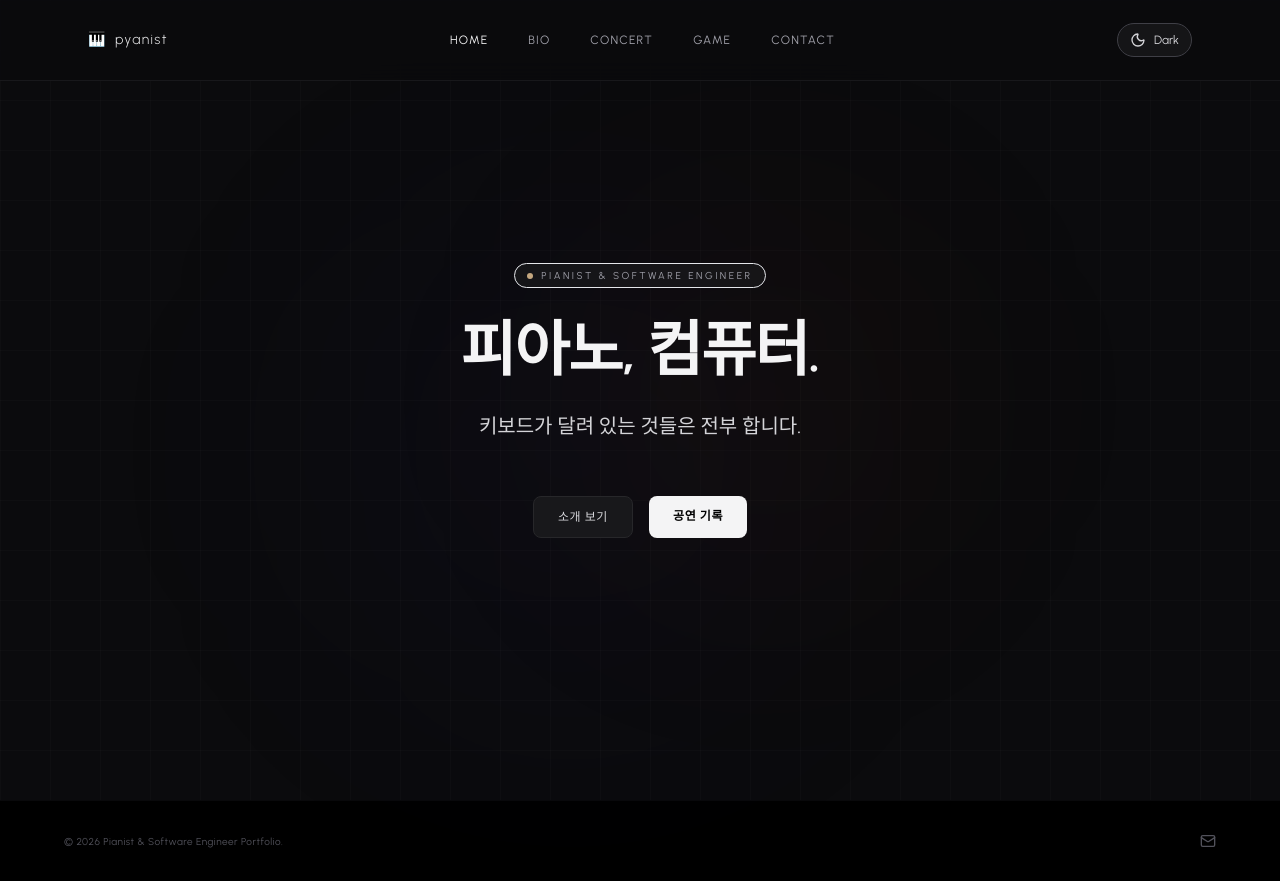
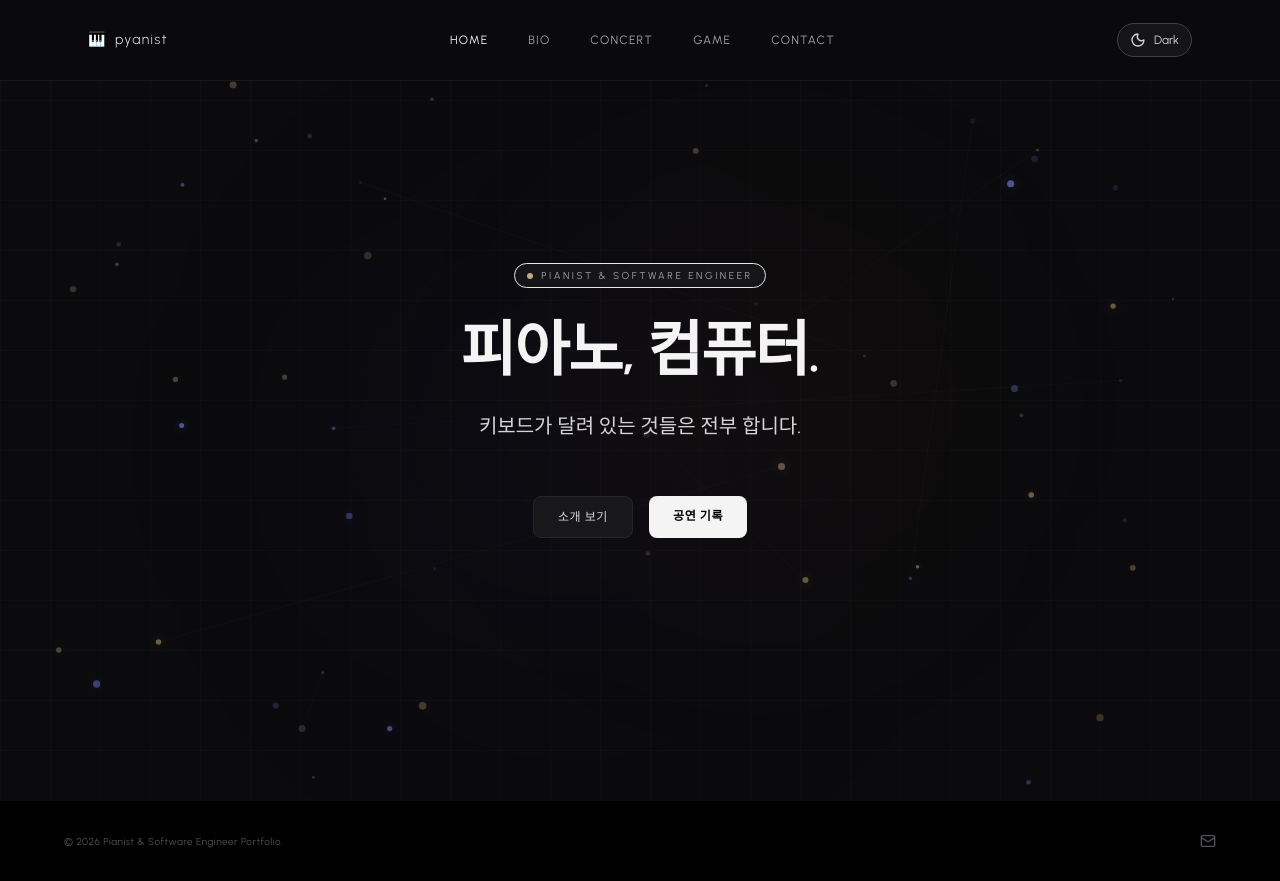
Before and after one commit to Dab1n-Lee/start_camp_project, a plain HTML site: page index.html in a window 1280 px wide. Drawn offline with nearby package versions, Linux system fonts and the light colour scheme.

Commit message:
add Background Effect

```diff
--- a/scripts.js
+++ b/scripts.js
@@ -3,8 +3,136 @@ if (typeof lucide !== 'undefined' && lucide.createIcons) {
     lucide.createIcons();
 }
 
+function hexToRgba(value, alpha) {
+    const color = value.trim();
+    const hexMatch = color.match(/^#([0-9a-f]{3}|[0-9a-f]{6})$/i);
+    if (hexMatch) {
+        let hex = hexMatch[1];
+        if (hex.length === 3) {
+            hex = hex.split('').map((char) => char + char).join('');
+        }
+        const intValue = Number.parseInt(hex, 16);
+        const r = (intValue >> 16) & 255;
+        const g = (intValue >> 8) & 255;
+        const b = intValue & 255;
+        return `rgba(${r}, ${g}, ${b}, ${alpha})`;
+    }
+
+    const rgbMatch = color.match(/rgba?\((\d+),\s*(\d+),\s*(\d+)/i);
+    if (rgbMatch) {
+        return `rgba(${rgbMatch[1]}, ${rgbMatch[2]}, ${rgbMatch[3]}, ${alpha})`;
+    }
+
+    return `rgba(197, 168, 128, ${alpha})`;
+}
+
+function initParticleBackground() {
+    let canvas = document.getElementById('particle-canvas');
+    if (!canvas) {
+        canvas = document.createElement('canvas');
+        canvas.id = 'particle-canvas';
+        canvas.setAttribute('aria-hidden', 'true');
+        document.body.prepend(canvas);
+    }
+
+    const ctx = canvas.getContext('2d');
+    if (!ctx) return;
+
+    let particles = [];
+    let width = 0;
+    let height = 0;
+    let animationFrameId = null;
+
+    function getThemeColors() {
+        const styles = getComputedStyle(document.body);
+        return {
+            accent: styles.getPropertyValue('--color-accent-piano').trim() || '#c5a880',
+            tech: styles.getPropertyValue('--color-accent-tech').trim() || '#818cf8'
+        };
+    }
+
+    function createParticle() {
+        const { accent, tech } = getThemeColors();
+        const color = Math.random() > 0.5 ? accent : tech;
+        return {
+            x: Math.random() * width,
+            y: Math.random() * height,
+            vx: (Math.random() - 0.5) * 0.2,
+            vy: (Math.random() - 0.5) * 0.14,
+            size: Math.random() * 2.8 + 1.1,
+            alpha: Math.random() * 0.45 + 0.18,
+            drift: Math.random() * 0.01 + 0.003,
+            phase: Math.random() * Math.PI * 2,
+            color
+        };
+    }
+
+    function resizeCanvas() {
+        const dpr = window.devicePixelRatio || 1;
+        width = window.innerWidth;
+        height = window.innerHeight;
+        canvas.width = Math.floor(width * dpr);
+        canvas.height = Math.floor(height * dpr);
+        canvas.style.width = `${width}px`;
+        canvas.style.height = `${height}px`;
+        ctx.setTransform(dpr, 0, 0, dpr, 0, 0);
+
+        const count = Math.min(110, Math.max(60, Math.floor(width / 70)));
+        particles = Array.from({ length: count }, createParticle);
+    }
+
+    function drawParticles() {
+        ctx.clearRect(0, 0, width, height);
+        const time = performance.now() * 0.001;
+
+        particles.forEach((particle, index) => {
+            particle.x += particle.vx;
+            particle.y += particle.vy + Math.sin(time + particle.phase) * particle.drift;
+
+            if (particle.x < -10) particle.x = width + 10;
+            if (particle.x > width + 10) particle.x = -10;
+            if (particle.y < -10) particle.y = height + 10;
+            if (particle.y > height + 10) particle.y = -10;
+
+            const pulse = 0.75 + 0.25 * Math.sin(time * 1.1 + particle.phase);
+            const fillColor = hexToRgba(particle.color, particle.alpha * pulse);
+
+            ctx.beginPath();
+            ctx.arc(particle.x, particle.y, particle.size, 0, Math.PI * 2);
+            ctx.fillStyle = fillColor;
+            ctx.shadowBlur = particle.size * 4;
+            ctx.shadowColor = fillColor;
+            ctx.fill();
+            ctx.shadowBlur = 0;
+
+            if (index % 9 === 0) {
+                const nextParticle = particles[(index + 1) % particles.length];
+                ctx.beginPath();
+                ctx.moveTo(particle.x, particle.y);
+                ctx.lineTo(nextParticle.x, nextParticle.y);
+                ctx.strokeStyle = hexToRgba(particle.color, 0.04);
+                ctx.lineWidth = 1;
+                ctx.stroke();
+            }
+        });
+
+        animationFrameId = window.requestAnimationFrame(drawParticles);
+    }
+
+    resizeCanvas();
+    drawParticles();
+
+    window.addEventListener('resize', resizeCanvas);
+    window.addEventListener('beforeunload', () => {
+        if (animationFrameId) {
+            window.cancelAnimationFrame(animationFrameId);
+        }
+    });
+}
+
 document.addEventListener('DOMContentLoaded', () => {
     document.body.classList.add('is-ready');
+    initParticleBackground();
 });
 
 // Highlight the active nav link on each page
--- a/styles.css
+++ b/styles.css
@@ -32,6 +32,8 @@ body {
     overflow-x: hidden;
     scroll-behavior: smooth;
     transition: background-color 0.3s ease, color 0.3s ease;
+    position: relative;
+    isolation: isolate;
 }
 
 body.page-transition {
@@ -196,6 +198,25 @@ body[data-theme='light'] .theme-toggle {
     width: 100%;
 }
 
+#particle-canvas {
+    position: fixed;
+    inset: 0;
+    width: 100%;
+    height: 100%;
+    z-index: 0;
+    pointer-events: none;
+    opacity: 0.95;
+}
+
+header,
+main,
+footer,
+.interactive-card,
+.quiz-card {
+    position: relative;
+    z-index: 1;
+}
+
 /* 스크롤바 커스텀 */
 ::-webkit-scrollbar {
     width: 6px;
```
